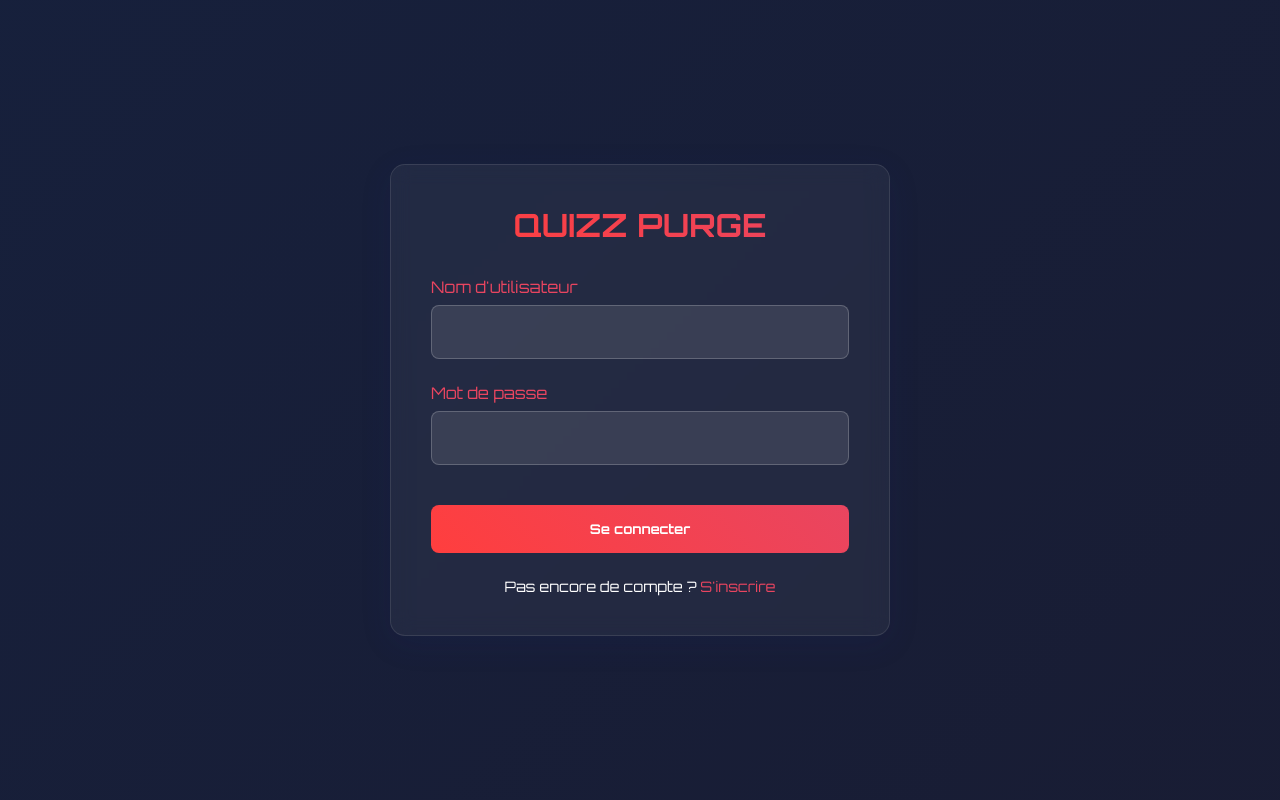
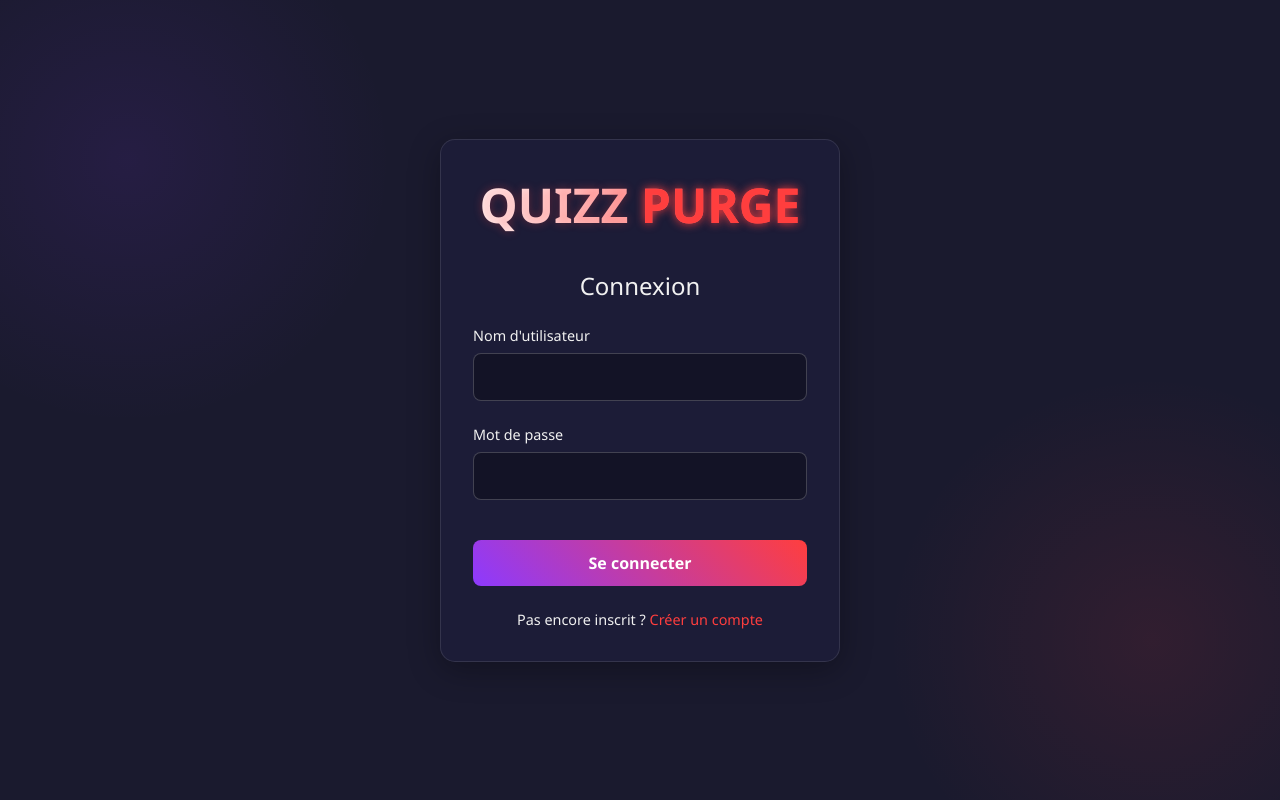
Before and after one commit to tech927/npm-z, a website: page frontend/login.html in a window 1280 px wide. Drawn offline with Linux system fonts and the light colour scheme.

Commit message:
Update login.html

```diff
--- a/frontend/login.html
+++ b/frontend/login.html
@@ -5,67 +5,76 @@
     <meta name="viewport" content="width=device-width, initial-scale=1.0">
     <title>QUIZZ PURGE - Connexion</title>
     <style>
-        @import url('https://fonts.googleapis.com/css2?family=Orbitron:wght@400;700&display=swap');
-
         :root {
             --neon-red: #ff3e3e;
-            --neon-pink: #e94560;
-            --dark-bg: #1a1a2e;
-            --glass-bg: rgba(255, 255, 255, 0.05);
-            --text-light: #ffffff;
+            --dark-purple: #8c3aff;
+            --black-bg: #1a1a2e;
+            --light-text: #f1f1f1;
+            --container-bg: rgba(30, 30, 60, 0.7);
         }
 
         * {
             margin: 0;
             padding: 0;
             box-sizing: border-box;
-            font-family: 'Orbitron', sans-serif;
+            font-family: 'Segoe UI', Tahoma, Geneva, Verdana, sans-serif;
         }
 
         body {
-            background: linear-gradient(-45deg, #1a1a2e, #16213e, #0f3460);
-            background-size: 400% 400%;
-            animation: gradient 15s ease infinite;
-            color: var(--text-light);
-            min-height: 100vh;
+            background: var(--black-bg);
+            color: var(--light-text);
+            height: 100vh;
             display: flex;
             justify-content: center;
             align-items: center;
+            background-image:
+                radial-gradient(circle at 10% 20%, rgba(140, 58, 255, 0.1) 0%, transparent 20%),
+                radial-gradient(circle at 90% 80%, rgba(255, 62, 62, 0.1) 0%, transparent 20%);
         }
 
-        @keyframes gradient {
-            0% { background-position: 0% 50%; }
-            50% { background-position: 100% 50%; }
-            100% { background-position: 0% 50%; }
+        .logo {
+            text-align: center;
+            margin-bottom: 2rem;
+            animation: fadeIn 1.5s ease-in-out;
         }
 
-        .login-container {
-            background: var(--glass-bg);
+        .logo h1 {
+            font-size: 3rem;
+            font-weight: bold;
+            background: linear-gradient(90deg, #fff, var(--neon-red));
+            -webkit-background-clip: text;
+            background-clip: text;
+            color: transparent;
+            text-shadow: 0 0 10px rgba(255, 62, 62, 0.3);
+        }
+
+        .logo span {
+            color: var(--neon-red);
+            text-shadow: 0 0 10px var(--neon-red);
+        }
+
+        .container {
+            background: var(--container-bg);
             backdrop-filter: blur(10px);
             border-radius: 15px;
-            padding: 2.5rem;
+            padding: 2rem;
             width: 90%;
-            max-width: 500px;
-            box-shadow: 0 8px 32px 0 rgba(31, 38, 135, 0.1);
+            max-width: 400px;
+            box-shadow: 0 8px 32px rgba(0, 0, 0, 0.3);
             border: 1px solid rgba(255, 255, 255, 0.1);
-            opacity: 0;
-            animation: fadeInUp 0.5s ease-out forwards;
+            animation: fadeIn 1s ease-in-out;
         }
 
-        @keyframes fadeInUp {
+        @keyframes fadeIn {
             from { opacity: 0; transform: translateY(20px); }
             to { opacity: 1; transform: translateY(0); }
         }
 
-        .logo {
+        h2 {
             text-align: center;
-            font-size: 2rem;
-            font-weight: 700;
-            margin-bottom: 2rem;
-            background: linear-gradient(to right, var(--neon-red), var(--neon-pink));
-            -webkit-background-clip: text;
-            background-clip: text;
-            color: transparent;
+            margin-bottom: 1.5rem;
+            color: var(--light-text);
+            font-weight: 300;
         }
 
         .form-group {
@@ -75,161 +84,105 @@
         label {
             display: block;
             margin-bottom: 0.5rem;
-            color: var(--neon-pink);
+            color: var(--light-text);
+            font-size: 0.9rem;
         }
 
         input {
             width: 100%;
-            padding: 1rem;
-            background: rgba(255, 255, 255, 0.1);
+            padding: 12px 15px;
+            border-radius: 8px;
             border: 1px solid rgba(255, 255, 255, 0.2);
-            border-radius: 8px;
-            color: var(--text-light);
+            background: rgba(0, 0, 0, 0.3);
+            color: var(--light-text);
             font-size: 1rem;
             transition: all 0.3s ease;
         }
 
         input:focus {
             outline: none;
-            border-color: var(--neon-pink);
-            box-shadow: 0 0 10px rgba(233, 69, 96, 0.5);
+            border-color: var(--neon-red);
+            box-shadow: 0 0 10px rgba(255, 62, 62, 0.5);
         }
 
-        .btn {
+        button {
             width: 100%;
-            padding: 1rem;
+            padding: 12px;
+            border-radius: 8px;
             border: none;
-            border-radius: 8px;
+            background: linear-gradient(45deg, var(--dark-purple), var(--neon-red));
+            color: white;
+            font-size: 1rem;
             font-weight: bold;
             cursor: pointer;
             transition: all 0.3s ease;
-            background: linear-gradient(45deg, var(--neon-red), var(--neon-pink));
-            color: var(--text-light);
             margin-top: 1rem;
         }
 
-        .btn:hover {
+        button:hover {
             transform: translateY(-3px);
-            box-shadow: 0 5px 15px rgba(233, 69, 96, 0.4);
+            box-shadow: 0 10px 20px rgba(140, 58, 255, 0.3);
         }
 
-        .register-link {
+        .link {
             text-align: center;
             margin-top: 1.5rem;
             font-size: 0.9rem;
         }
 
-        .register-link a {
-            color: var(--neon-pink);
+        .link a {
+            color: var(--neon-red);
             text-decoration: none;
             transition: all 0.3s ease;
         }
 
-        .register-link a:hover {
-            text-decoration: underline;
+        .link a:hover {
+            text-shadow: 0 0 10px var(--neon-red);
         }
 
         .error-message {
             color: var(--neon-red);
+            text-align: center;
+            margin-top: 1rem;
             font-size: 0.9rem;
-            margin-top: 0.5rem;
             display: none;
         }
 
-        @media (max-width: 768px) {
-            .login-container {
+        @media (max-width: 480px) {
+            .container {
                 padding: 1.5rem;
+                width: 95%;
+            }
+
+            .logo h1 {
+                font-size: 2.5rem;
             }
         }
     </style>
 </head>
 <body>
-    <div class="login-container">
-        <div class="logo">QUIZZ PURGE</div>
-
+    <div class="container">
+        <div class="logo">
+            <h1>QUIZZ <span>PURGE</span></h1>
+        </div>
+        <h2>Connexion</h2>
         <form id="loginForm">
             <div class="form-group">
                 <label for="username">Nom d'utilisateur</label>
                 <input type="text" id="username" name="username" required>
-                <div class="error-message" id="usernameError"></div>
             </div>
-
             <div class="form-group">
                 <label for="password">Mot de passe</label>
                 <input type="password" id="password" name="password" required>
-                <div class="error-message" id="passwordError"></div>
             </div>
-
-            <button type="submit" class="btn">Se connecter</button>
+            <div class="error-message" id="errorMessage"></div>
+            <button type="submit">Se connecter</button>
         </form>
-
-        <div class="register-link">
-            Pas encore de compte ? <a href="#" onclick="goToPage('/register')">S'inscrire</a>
+        <div class="link">
+            Pas encore inscrit ? <a href="register.html">Créer un compte</a>
         </div>
     </div>
 
-    <script>
-        document.addEventListener('DOMContentLoaded', () => {
-            document.querySelector('.login-container').style.opacity = 1;
-        });
-
-        document.getElementById('loginForm').addEventListener('submit', async (e) => {
-            e.preventDefault();
-
-            const username = document.getElementById('username').value;
-            const password = document.getElementById('password').value;
-
-            // Validation simple
-            let isValid = true;
-
-            if (!username) {
-                document.getElementById('usernameError').textContent = "Veuillez entrer un nom d'utilisateur";
-                document.getElementById('usernameError').style.display = 'block';
-                isValid = false;
-            } else {
-                document.getElementById('usernameError').style.display = 'none';
-            }
-
-            if (!password) {
-                document.getElementById('passwordError').textContent = "Veuillez entrer un mot de passe";
-                document.getElementById('passwordError').style.display = 'block';
-                isValid = false;
-            } else {
-                document.getElementById('passwordError').style.display = 'none';
-            }
-
-            if (!isValid) return;
-
-            // Simulation de connexion réussie
-            try {
-                // En production, vous feriez une requête à votre API
-                const response = { token: 'simulated-token', username };
-
-                localStorage.setItem('token', response.token);
-                localStorage.setItem('username', response.username);
-
-                goToPage('/dashboard');
-            } catch (error) {
-                document.getElementById('passwordError').textContent = "Identifiants incorrects";
-                document.getElementById('passwordError').style.display = 'block';
-            }
-        });
-
-        function goToPage(url) {
-            document.querySelector('.login-container').style.animation = 'fadeOut 0.5s ease-out forwards';
-            setTimeout(() => {
-                window.location.href = url;
-            }, 500);
-        }
-
-        // Ajout de l'animation fadeOut
-        const style = document.createElement('style');
-        style.innerHTML = `
-            @keyframes fadeOut {
-                to { opacity: 0; transform: translateY(20px); }
-            }
-        `;
-        document.head.appendChild(style);
-    </script>
+    <script src="login.js"></script>
 </body>
 </html>
```
